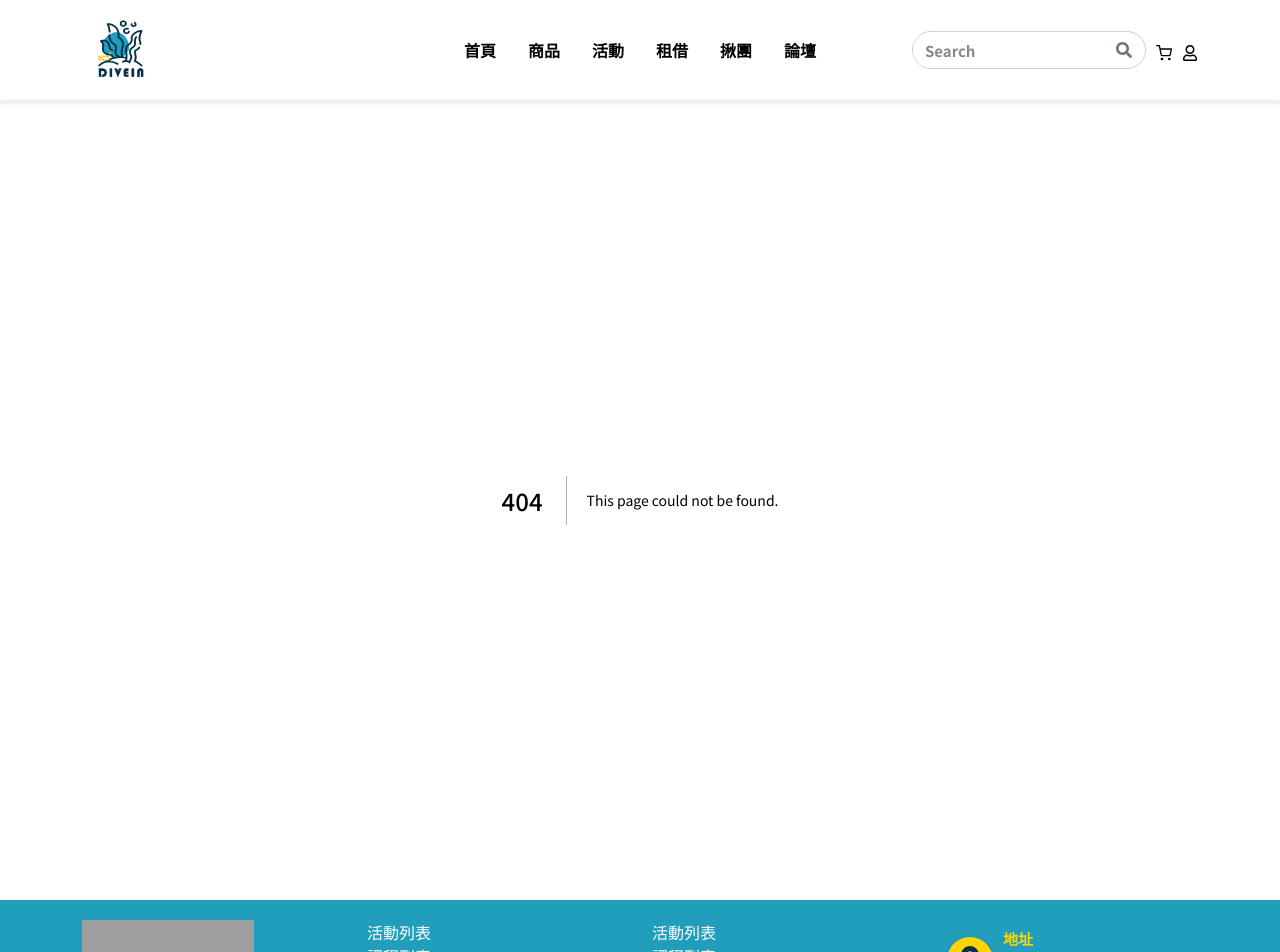
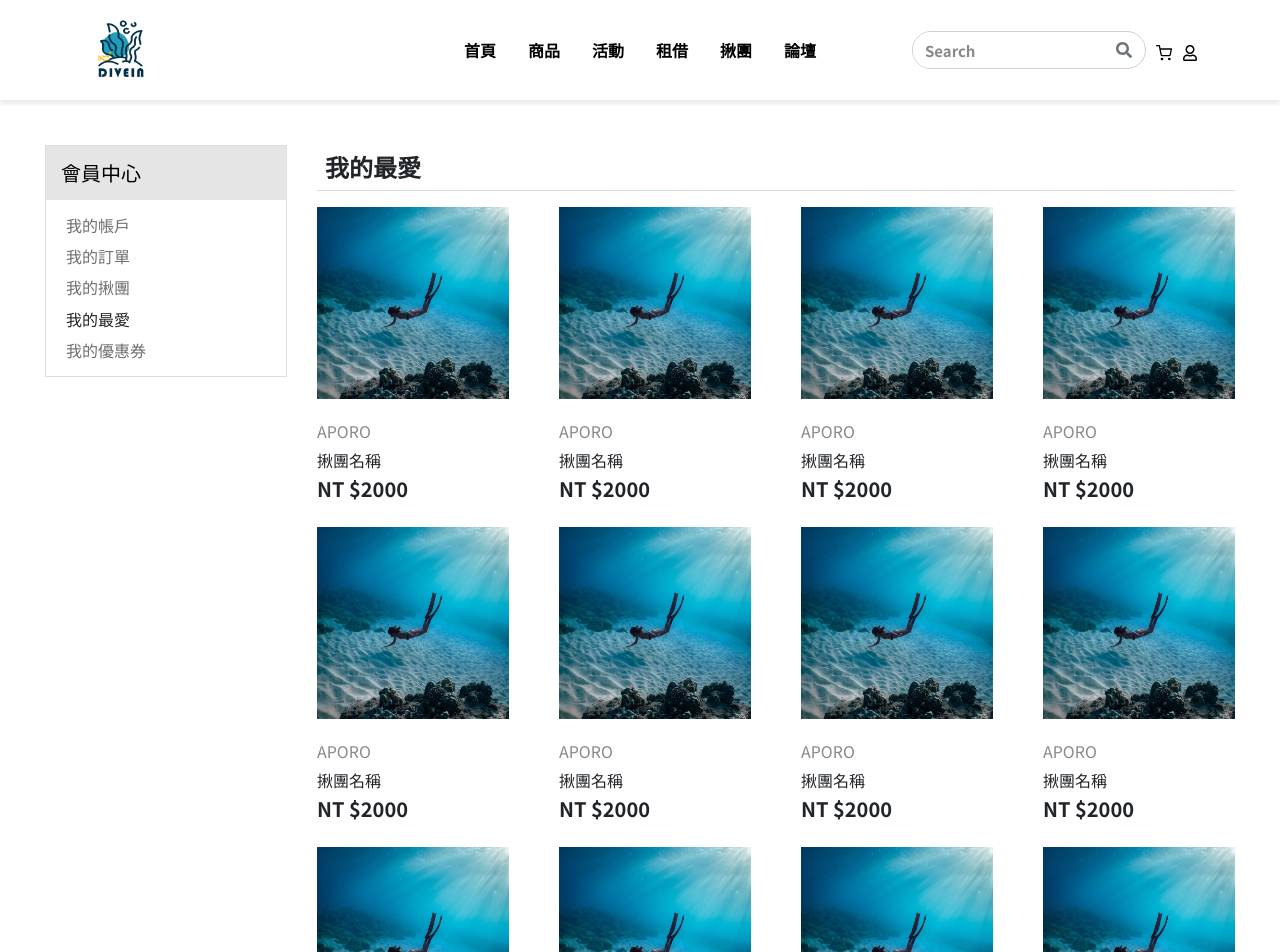
Before and after one commit to LSY0712/final-project, a Next.js app in the folder client/: page /favorite in a window 1280 px wide. Before the commit this address had no page. Shown: the top 952 px of the page. Built offline with nearby package versions, Linux system fonts and the light colour scheme; grey boxes are pictures that could not be loaded.

Commit message:
finish favorite page

```diff
--- /dev/null
+++ b/client/app/favorite/favorite.module.css
@@ -0,0 +1,126 @@
+.content {
+  display: flex;
+  padding: 25px 10px 40px 10px;
+  justify-content: center;
+  align-items: flex-start;
+  gap: 10px;
+}
+.content h4 {
+  margin: 0;
+}
+.content h5 {
+  margin: 0;
+}
+.content h6 {
+  margin: 0;
+}
+.content p {
+  margin: 0;
+}
+.aside {
+  margin-top: 10px;
+  padding: 10px;
+  flex-direction: column;
+  align-items: center;
+  gap: 30px;
+}
+.listBox {
+  border: 1px solid var(--gray-100, #dedede);
+}
+.asideTitle {
+  display: flex;
+  padding: 15px;
+  width: 15rem;
+  flex-direction: column;
+  justify-content: center;
+  align-items: flex-start;
+  align-self: stretch;
+  background: var(--gray-50, #e5e5e5);
+  color: #000000;
+  cursor: default;
+}
+.asideContent {
+  display: flex;
+  padding: 10px 15px;
+  flex-direction: column;
+  align-items: flex-start;
+  align-self: stretch;
+}
+.ASpoint {
+  display: flex;
+  padding: 6px 5px;
+  justify-content: space-between;
+  font-weight: 600;
+  align-items: center;
+  align-self: stretch;
+  cursor: pointer;
+}
+.ASpointList {
+  display: flex;
+  padding: 6px 20px;
+  align-items: center;
+  gap: 149px;
+  cursor: pointer;
+}
+.ASpointList1 {
+  display: flex;
+  padding: 6px 20px;
+  align-items: center;
+  gap: 149px;
+  cursor: pointer;
+}
+.ASother {
+  display: flex;
+  padding: 6px 5px;
+  align-items: center;
+  gap: 149px;
+  color: #6f6f6f;
+}
+.ASother:hover {
+  color: #000000;
+  cursor: pointer;
+}
+.main {
+  display: flex;
+  /* width: 1056px; */
+  padding: 10px;
+  flex-direction: column;
+  justify-content: center;
+  align-items: center;
+  gap: 1rem;
+}
+.mainTitle {
+  display: flex;
+  height: 3.5rem;
+  padding: 0.5rem;
+  justify-content: space-between;
+  align-items: flex-end;
+  align-self: stretch;
+  border-bottom: 1px solid #dadada;
+}
+.sectionContent {
+  display: flex;
+  justify-content: center;
+  align-items: flex-start;
+  gap: 50px;
+}
+.SCcard {
+  display: flex;
+  flex-direction: column;
+  align-items: center;
+  gap: 10px;
+  border-radius: 5px 5px 0px 0px;
+}
+.SCcard img {
+  width: 12rem;
+  height: 12rem;
+}
+.SCtext {
+  display: flex;
+  padding: 10px 0px;
+  flex-direction: column;
+  justify-content: center;
+  align-items: flex-start;
+  gap: 5px;
+  align-self: stretch;
+}
--- /dev/null
+++ b/client/app/favorite/page.js
@@ -0,0 +1,140 @@
+import styles from "./favorite.module.css";
+
+export default function favorite() {
+  return (
+    <div className={styles.content}>
+      <div className={styles.aside}>
+        <div className={styles.listBox}>
+          <div className={styles.asideTitle}>
+            <h5 style={{ margin: 0 }}>會員中心</h5>
+          </div>
+          <div className={styles.asideContent}>
+            <div className={styles.ASother}>
+              <h6 style={{ margin: 0 }}>我的帳戶</h6>
+            </div>
+            <div className={styles.ASother}>
+              <h6 style={{ margin: 0 }}>我的訂單</h6>
+            </div>
+            <div className={styles.ASother}>
+              <h6 style={{ margin: 0 }}>我的揪團</h6>
+            </div>
+            <div className={styles.ASpoint}>
+              <h6 style={{ margin: 0 }}>我的最愛</h6>
+            </div>
+            <div className={styles.ASother}>
+              <h6 style={{ margin: 0 }}>我的優惠券</h6>
+            </div>
+          </div>
+        </div>
+      </div>
+      <div className={styles.main}>
+        <div className={styles.mainTitle}>
+          <h4 style={{ fontWeight: 700, margin: 0 }}>我的最愛</h4>
+        </div>
+        {/* Repeat for each order section */}
+        <div className={styles.sectionContent}>
+          <div className={styles.SCcard}>
+            <img src="/dc48b717dc65c863526fd471b4d2a2c7.jpg" alt="" />
+            <div className={styles.SCtext}>
+              <p style={{ color: "#898989" }}>APORO</p>
+              <p>揪團名稱</p>
+              <h5 style={{ fontWeight: 700 }}>NT $2000</h5>
+            </div>
+          </div>
+          <div className={styles.SCcard}>
+            <img src="/dc48b717dc65c863526fd471b4d2a2c7.jpg" alt="" />
+            <div className={styles.SCtext}>
+              <p style={{ color: "#898989" }}>APORO</p>
+              <p>揪團名稱</p>
+              <h5 style={{ fontWeight: 700 }}>NT $2000</h5>
+            </div>
+          </div>
+          <div className={styles.SCcard}>
+            <img src="/dc48b717dc65c863526fd471b4d2a2c7.jpg" alt="" />
+            <div className={styles.SCtext}>
+              <p style={{ color: "#898989" }}>APORO</p>
+              <p>揪團名稱</p>
+              <h5 style={{ fontWeight: 700 }}>NT $2000</h5>
+            </div>
+          </div>
+          <div className={styles.SCcard}>
+            <img src="/dc48b717dc65c863526fd471b4d2a2c7.jpg" alt="" />
+            <div className={styles.SCtext}>
+              <p style={{ color: "#898989" }}>APORO</p>
+              <p>揪團名稱</p>
+              <h5 style={{ fontWeight: 700 }}>NT $2000</h5>
+            </div>
+          </div>
+        </div>
+        <div className={styles.sectionContent}>
+          <div className={styles.SCcard}>
+            <img src="/dc48b717dc65c863526fd471b4d2a2c7.jpg" alt="" />
+            <div className={styles.SCtext}>
+              <p style={{ color: "#898989" }}>APORO</p>
+              <p>揪團名稱</p>
+              <h5 style={{ fontWeight: 700 }}>NT $2000</h5>
+            </div>
+          </div>
+          <div className={styles.SCcard}>
+            <img src="/dc48b717dc65c863526fd471b4d2a2c7.jpg" alt="" />
+            <div className={styles.SCtext}>
+              <p style={{ color: "#898989" }}>APORO</p>
+              <p>揪團名稱</p>
+              <h5 style={{ fontWeight: 700 }}>NT $2000</h5>
+            </div>
+          </div>
+          <div className={styles.SCcard}>
+            <img src="/dc48b717dc65c863526fd471b4d2a2c7.jpg" alt="" />
+            <div className={styles.SCtext}>
+              <p style={{ color: "#898989" }}>APORO</p>
+              <p>揪團名稱</p>
+              <h5 style={{ fontWeight: 700 }}>NT $2000</h5>
+            </div>
+          </div>
+          <div className={styles.SCcard}>
+            <img src="/dc48b717dc65c863526fd471b4d2a2c7.jpg" alt="" />
+            <div className={styles.SCtext}>
+              <p style={{ color: "#898989" }}>APORO</p>
+              <p>揪團名稱</p>
+              <h5 style={{ fontWeight: 700 }}>NT $2000</h5>
+            </div>
+          </div>
+        </div>
+        <div className={styles.sectionContent}>
+          <div className={styles.SCcard}>
+            <img src="/dc48b717dc65c863526fd471b4d2a2c7.jpg" alt="" />
+            <div className={styles.SCtext}>
+              <p style={{ color: "#898989" }}>APORO</p>
+              <p>揪團名稱</p>
+              <h5 style={{ fontWeight: 700 }}>NT $2000</h5>
+            </div>
+          </div>
+          <div className={styles.SCcard}>
+            <img src="/dc48b717dc65c863526fd471b4d2a2c7.jpg" alt="" />
+            <div className={styles.SCtext}>
+              <p style={{ color: "#898989" }}>APORO</p>
+              <p>揪團名稱</p>
+              <h5 style={{ fontWeight: 700 }}>NT $2000</h5>
+            </div>
+          </div>
+          <div className={styles.SCcard}>
+            <img src="/dc48b717dc65c863526fd471b4d2a2c7.jpg" alt="" />
+            <div className={styles.SCtext}>
+              <p style={{ color: "#898989" }}>APORO</p>
+              <p>揪團名稱</p>
+              <h5 style={{ fontWeight: 700 }}>NT $2000</h5>
+            </div>
+          </div>
+          <div className={styles.SCcard}>
+            <img src="/dc48b717dc65c863526fd471b4d2a2c7.jpg" alt="" />
+            <div className={styles.SCtext}>
+              <p style={{ color: "#898989" }}>APORO</p>
+              <p>揪團名稱</p>
+              <h5 style={{ fontWeight: 700 }}>NT $2000</h5>
+            </div>
+          </div>
+        </div>
+      </div>
+    </div>
+  );
+}
```
